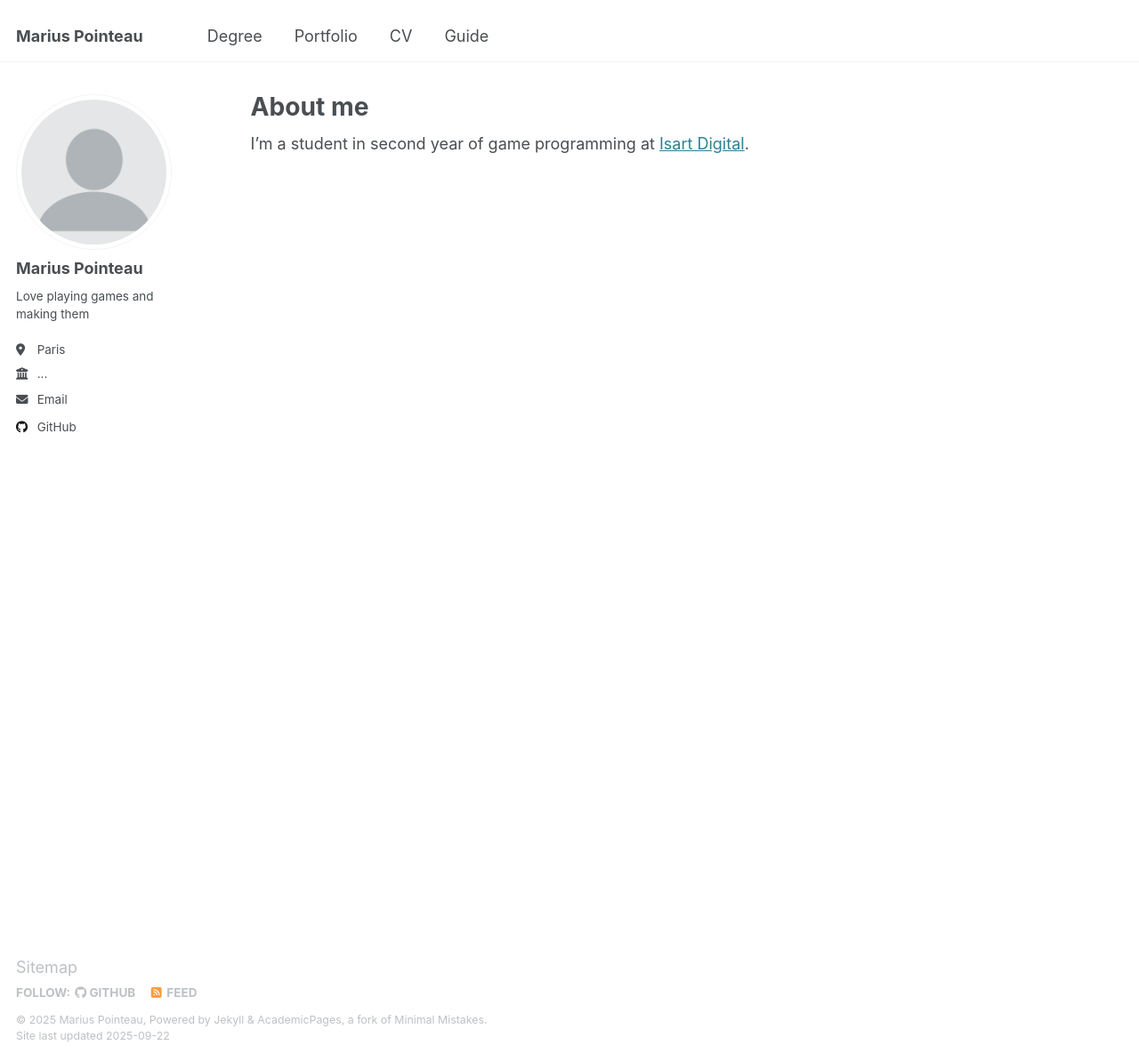
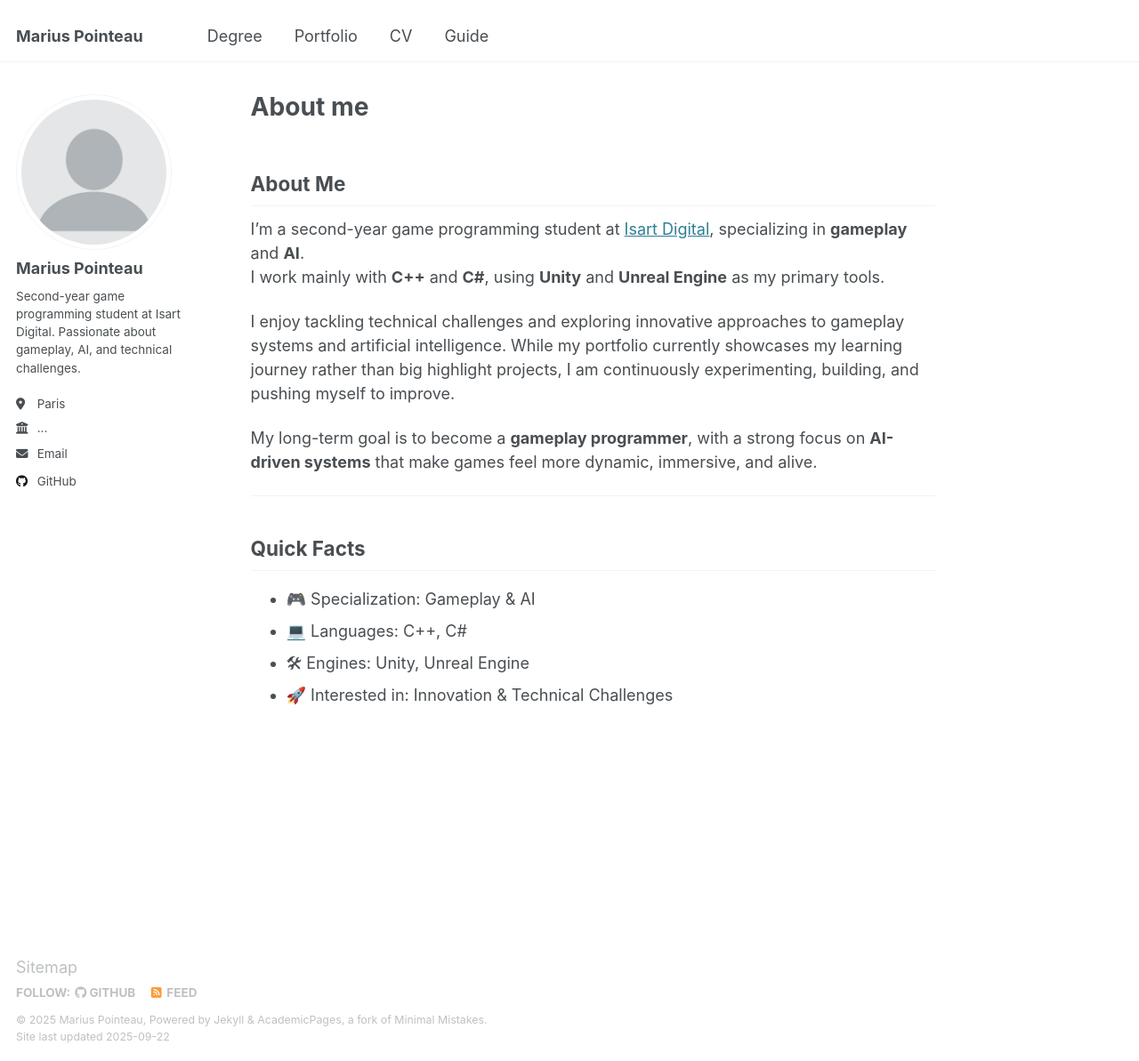
Before and after one commit to MariusPointeau/MariusPointeau.github.io, a Jekyll site: the page built from _pages/about.md, in a window 1280 px wide and 1193 px high. Shown: the whole window at 89% size. Built offline with Jekyll 4.4.1, drawn with Linux system fonts in a browser that asks for light colours.

Commit message:
updated about and config

```diff
--- a/_config.yml
+++ b/_config.yml
@@ -24,8 +24,9 @@ author:
   # Biographic information
   avatar           : "profile.png"
   name             : "Marius Pointeau"
+  tagline          : "Gameplay & AI Programmer | C++/C# | Unity & Unreal"
   pronouns         : # example: "she/her"
-  bio              : "Love playing games and making them"
+  bio              : "Second-year game programming student at Isart Digital. Passionate about gameplay, AI, and technical challenges."
   location         : "Paris"
   employer         : "..."
   uri              : # URL
--- a/_pages/about.md
+++ b/_pages/about.md
@@ -6,5 +6,20 @@ redirect_from:
   - /about/
   - /about.html
 ---
+## About Me
 
-I'm a student in second year of game programming at [Isart Digital](https://www.isart.fr/).
+I’m a second-year game programming student at [Isart Digital](https://www.isart.fr/), specializing in **gameplay** and **AI**.
+I work mainly with **C++** and **C#**, using **Unity** and **Unreal Engine** as my primary tools.
+
+I enjoy tackling technical challenges and exploring innovative approaches to gameplay systems and artificial intelligence. While my portfolio currently showcases my learning journey rather than big highlight projects, I am continuously experimenting, building, and pushing myself to improve.
+
+My long-term goal is to become a **gameplay programmer**, with a strong focus on **AI-driven systems** that make games feel more dynamic, immersive, and alive.
+
+---
+
+## Quick Facts
+
+- 🎮 Specialization: Gameplay & AI
+- 💻 Languages: C++, C#
+- 🛠 Engines: Unity, Unreal Engine
+- 🚀 Interested in: Innovation & Technical Challenges
```
